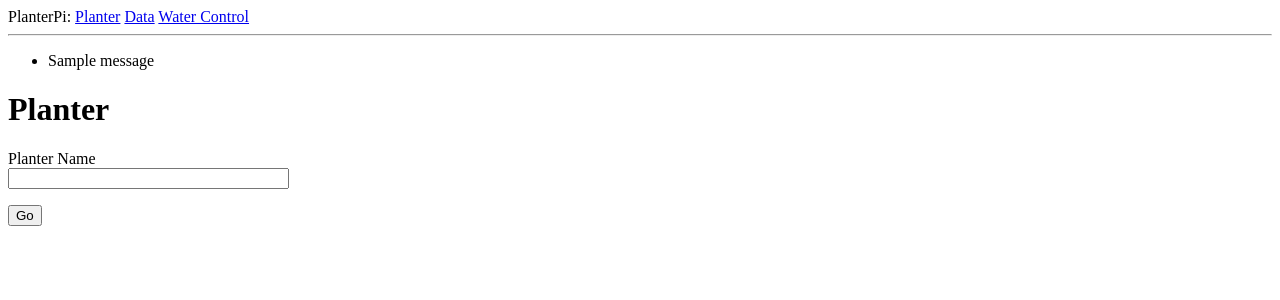
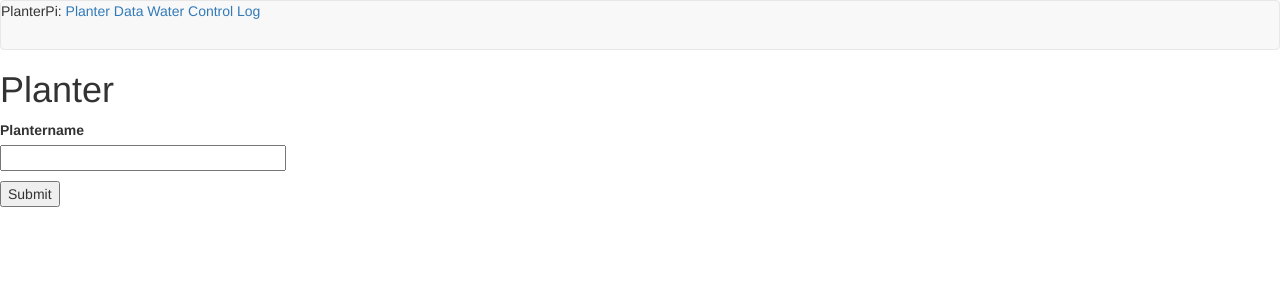
Before and after one commit to nwaggoner16/flask_planter, a Flask app: template app/templates/planter.html in a window 1280 px wide. Shown: the top 300 px of the page. Run offline with Flask 2, Linux system fonts and the light colour scheme; the template is opened without the code that fills it: values that come from a table or form of the project are taken from there, most other values are stand-ins (such as "Sample title", 1, 10 or a date in 2020); one stand-in notice (Sample message) is shown; form fields are guessed from the names that the template uses; some libraries are stand-ins or nearby versions.

Commit message:
Add bootstrap-flask.  Test setting up wsgi to run through apache.

```diff
--- a/app/__init__.py
+++ b/app/__init__.py
@@ -1,4 +1,5 @@
 from flask import Flask
+from flask_bootstrap import Bootstrap
 from config import Config
 import sys
 sys.path.append('/home/pi/PlanterPi/')
@@ -7,7 +8,10 @@ from db import planter_by_id
 app = Flask(__name__)
 app.config.from_object(Config)
 
+bootstrap = Bootstrap(app)
+
 from app import routes
+
 
 global planter_obj
 global user
--- a/app/forms.py
+++ b/app/forms.py
@@ -31,3 +31,9 @@ class WaterForm(FlaskForm):
 
 class ChartForm(FlaskForm):
 	view_chart = SubmitField('View Chart')
+
+class PlantLogForm(FlaskForm):
+	browning = SelectField(label='Is the plant browning', choices = [('1', 'Yes'),('2', 'No')])
+	plant_tags = StringField('Plant Tags')
+	plant_notes = StringField('Plant Notes')
+	submit_plant_log = SubmitField('Submit Log')
--- a/app/routes.py
+++ b/app/routes.py
@@ -4,30 +4,10 @@ import sys
 sys.path.append('/home/pi/PlanterPi/')
 from planter import planter
 from db import general_data, planter_by_id, cursor
-from app.forms import LoginForm, PlanterForm, Planter_name_list, HoursForm, WaterForm, ChartForm
+from app.forms import LoginForm, PlanterForm, Planter_name_list, HoursForm, WaterForm, ChartForm, PlantLogForm
 import pumps
-import io
-from matplotlib.backends.backend_agg import FigureCanvasAgg as FigureCanvas
-from matplotlib.figure import Figure
 
-
-
-#planter_name = ''
 global planter_obj
-#gl_planter_id = planter_obj.planter_id
-#planter_obj = planter(planter_name)
-'''@app.route('/planter_page', methods=['GET', 'POST'])
-def planter_page():
-
-	form = PlanterForm()
-
-	if form.validate_on_submit():
-
-		planter_name = form.plantername.data
-		flash('Planter {} selected'.format(planter_name))
-		return redirect('/data/{}'.format(planter_name))
-
-	return render_template('planter.html', title='Planter', form=form)'''
 
 
 @app.route('/', methods=['GET', 'POST'])
@@ -57,33 +37,16 @@ def planter_list_page():
 		avg_humidity = {'humidity': planter_obj.avg_humidity()}
 		get_sensor_data = {'sensor_data': planter_obj.get_planter_sensor_data()}
 
-		#flash('Planter {} selected'.format(planter_id))
+
 		return redirect('/data_hours/{}/24'.format(planter_id))
-		#return redirect('/plot.png/{}'.format(planter_id))
+
 
 	return render_template('planter_list.html', title='Planter', form=form)
 
-'''
-@app.route('/data/<planter_id>')
-@app.route('/data/<planter_id>', methods=['GET', 'POST'])
-def data(planter_id):
-	planter_obj = planter_by_id('{}'.format(planter_id))
-	#planter_obj = planter('Demeter')
-	user = {'username': 'Nathan'}
-	name = {'name': planter_obj.planter_name}
-	avg_moisture = {'moisture': planter_obj.avg_moisture()}
-	avg_moisture_10 = {'moisture': planter_obj.avg_moisture(10)}
-	avg_humidity = {'humidity': planter_obj.avg_humidity()}
-	get_sensor_data = {'sensor_data': planter_obj.get_planter_sensor_data()}
-	hour_form = HoursForm()
-	if hour_form.validate():
-		hour_val = hour_form.hours.data
-		return redirect('/data_hours/{}/{}'.format(planter_obj.planter_id, hour_val))
-	return render_template('index.html', title='Planter', user=user, avg_moisture=avg_moisture, avg_moisture_10=avg_moisture_10, avg_humidity=avg_humidity, get_sensor_data=get_sensor_data, name=name, hour_form=hour_form)#, planter_object = planter_obj)
-'''
-@app.route('/data_hours/<planter_id>/<hours>')
+
+@app.route('/data_hours', methods=['GET', 'POST'])
 @app.route('/data_hours/<planter_id>/<hours>', methods=['GET', 'POST'])
-def data_hours(planter_id, hours=24):
+def data_hours(planter_id=1, hours=24):
 	global planter_obj
 	global user
 	global name
@@ -92,8 +55,7 @@ def data_hours(planter_id, hours=24):
 	global avg_moisture_10
 	global avg_humidity
 	global get_sensor_data
-	#planter_obj = planter_by_id('{}'.format(planter_id))
-	#planter_obj = planter('Demeter')
+	planter_id = planter_obj.planter_id
 
 
 
@@ -134,20 +96,13 @@ def water_control():
 		print(run_speed)
 	return render_template('water_control.html', name=name, water_form=water_form)
 
-@app.route('/plot.png')
-def plot_png():
+@app.route('/plant_log', methods=(['GET','POST']))
+def plant_log():
+	plant_log_form = PlantLogForm()
 	global planter_obj
-	fig = create_figure()
-	output = io.BytesIO()
-	FigureCanvas(fig).print_png(output)
-	return Response(output.getvalue(), mimetype='image/png')
+	name = {'name': planter_obj.planter_name}
 
-def create_figure():
-	global planter_obj
-	global hour_int
-	fig = Figure()
-	axis = fig.add_subplot(1, 1, 1)
-	plot_arr = planter_obj.plot_moisture_data_test(hour_int)
-	print(plot_arr)
-	axis.plot(plot_arr[0], plot_arr[1])
-	return fig
+	if plant_log_form.validate():
+		planter_obj.plant_log_form(plant_log_form.browning.data, plant_log_form.plant_tags.data, plant_log_form.plant_notes.data)
+		return redirect('/plant_log')
+	return render_template('plant_log.html', title='Plant Log', name=name, plant_log_form=plant_log_form)
--- a/app/templates/base.html
+++ b/app/templates/base.html
@@ -1,28 +1,34 @@
-<html>
-    <head>
-        {% if title %}
-        <title>{{ title }} - PlanterPi</title>
-        {% else %}
-        <title>PlanterPi</title>
-        {% endif %}
-    </head>
-    <body>
-        <div>
-            PlanterPi:
-            <a href="/planter_page">Planter</a>
-            <a href="/data_hours">Data</a>
-            <a href="/water_control">Water Control</a>
-        </div>
-        <hr>
+{% extends 'bootstrap/base.html' %}
+
+{% block title %}
+    {% if title %}{{ title }} - Microblog{% else %}Welcome to Microblog{% endif %}
+{% endblock %}
+
+{% block navbar %}
+    <nav class="navbar navbar-default">
+
+            <div>
+              PlanterPi:
+              <a href="/planter_list_page">Planter</a>
+              <a href="/data_hours">Data</a>
+              <a href="/water_control">Water Control</a>
+              <a href="/plant_log">Log</a>
+            </div>
+
+    </nav>
+{% endblock %}
+
+{% block content %}
+    <div class="container">
         {% with messages = get_flashed_messages() %}
         {% if messages %}
-        <ul>
             {% for message in messages %}
-            <li>{{ message }}</li>
+            <div class="alert alert-info" role="alert">{{ message }}</div>
             {% endfor %}
-        </ul>
         {% endif %}
         {% endwith %}
-        {% block content %}{% endblock %}
-    </body>
-</html>
+
+        {# application content needs to be provided in the app_content block #}
+        {% block app_content %}{% endblock %}
+    </div>
+{% endblock %}
```
Also changed, not shown: app/static/css/style.css (added, +15 -0 lines), app/templates/basex.html (added, +26 -0 lines), app/templates/plant_log.html (added, +50 -0 lines), 1 other file.
